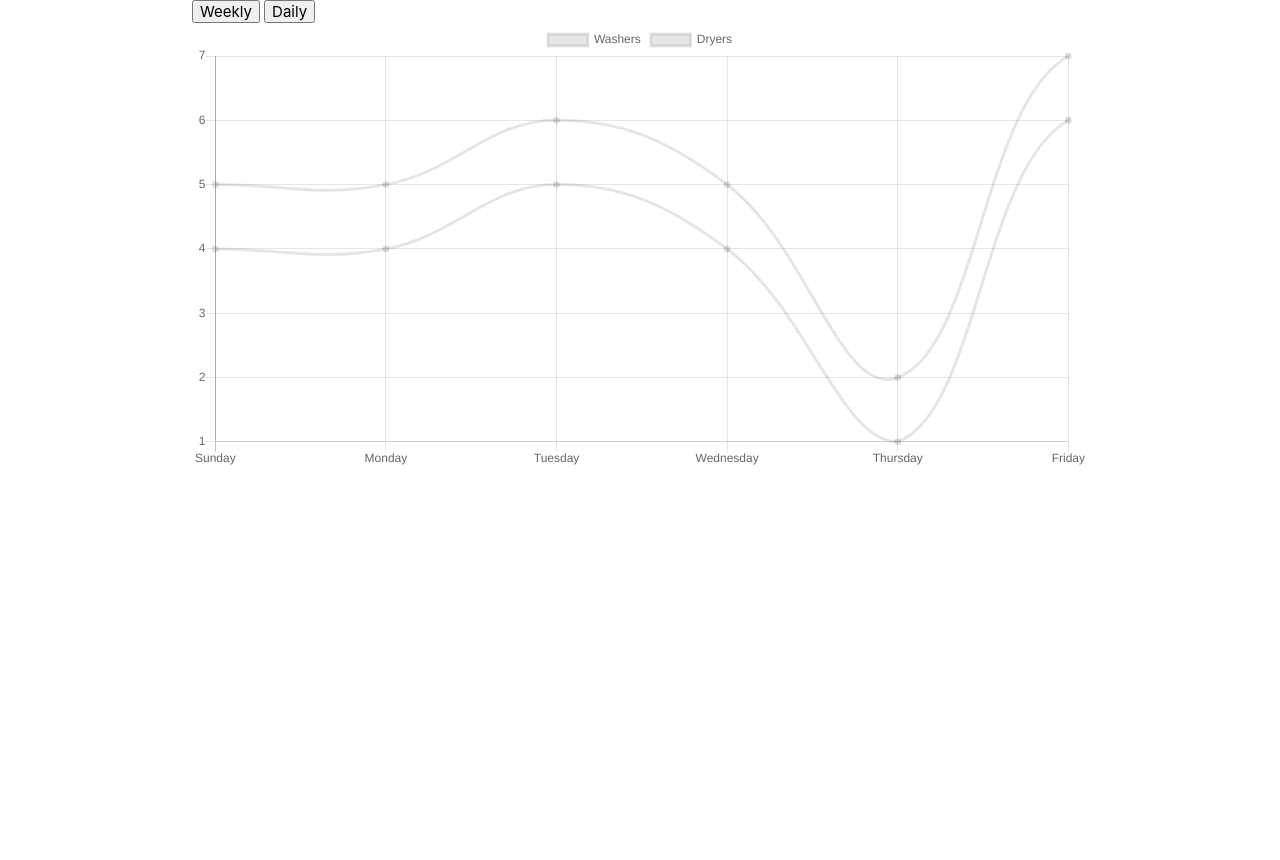
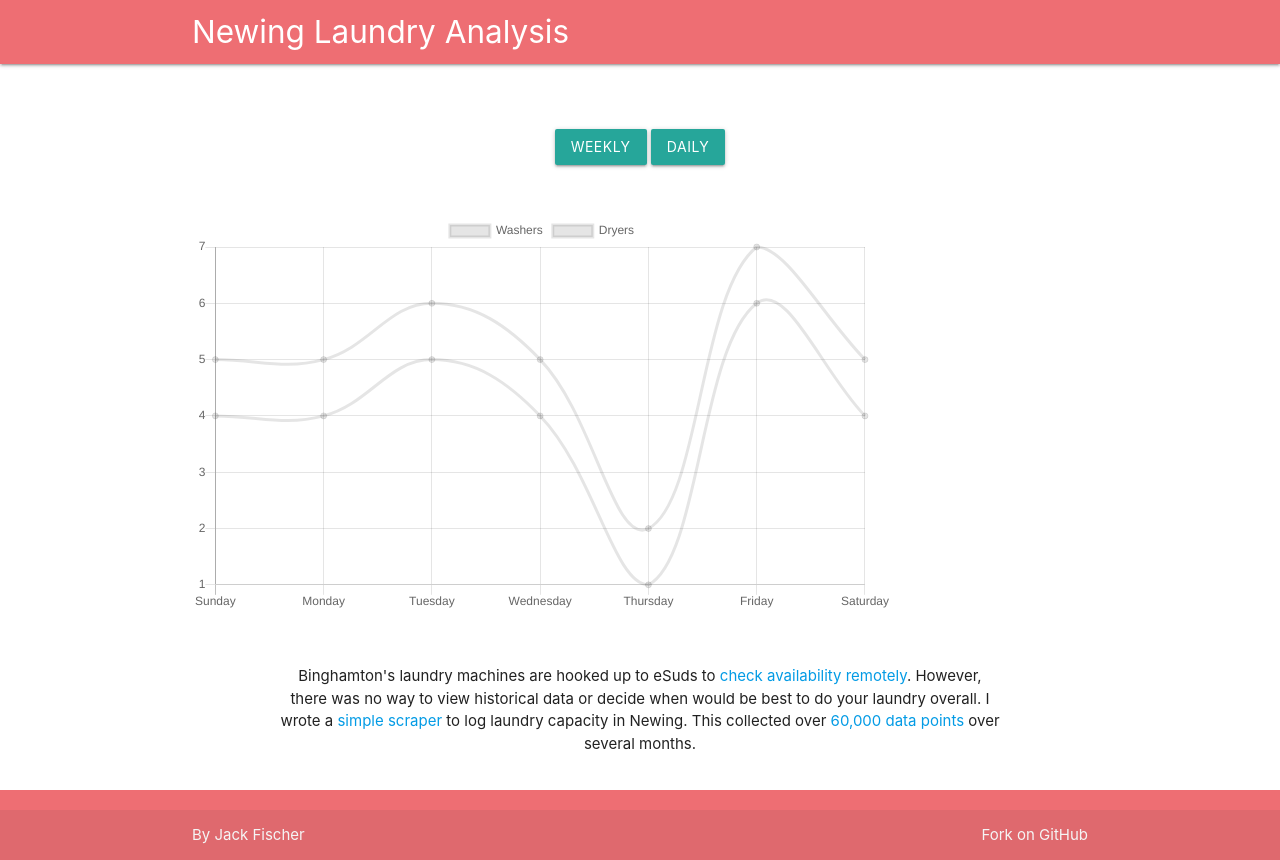
Before and after one commit to jackfischer/Laundry, a plain HTML site: page web/index.html in a window 1280 px wide. Before the commit the page ends 800 px from the top, so only its background shows below. Drawn offline with nearby package versions, Linux system fonts and the light colour scheme.

Commit message:
visuals more or less down

```diff
--- a/web/index.html
+++ b/web/index.html
@@ -17,12 +17,46 @@
 
 
 
-    <body height="100%" width="100%">
+    <body>
+
+        <main>
+        <nav class="light-red lighten-1" role="navigation">
+            <div class="nav-wrapper container">
+                <span class="brand-logo">Newing Laundry Analysis</span>
+            </div>
+        </nav>
+
         <div class="container">
-            <button id="weekly">Weekly</button>
-            <button id="daily">Daily</button>
-            <canvas id="myChart" class="col s9" ></canvas>
-            <script src="laundry.js"></script>
+            <div class="row section"></div>
+
+            <div id="buttons" class="row section center-align">
+                <button class="btn" id="weekly">Weekly</button>
+                <button class="btn" id="daily">Daily</button>
+            </div>
+
+            <div id="chart" class="row section center-align">
+                <canvas id="myChart" width=700 height=400 class="" ></canvas>
+                <script src="laundry.js"></script>
+            </div>
+
+            <div id="description" class="row center-align">
+                <div class="col s10 offset-s1">
+                    <p class="center-align">Binghamton's laundry machines are hooked up to eSuds to <a href="http://binghamton-asi.esuds.net/RoomStatus/showRoomStatus.do">check availability remotely</a>. However, there was no way to view historical data or decide when would be best to do your laundry overall. I wrote a <a href="https://github.com/jackfischer/Laundry/blob/master/laundry.rb">simple scraper</a> to log laundry capacity in Newing. This collected over <a href="https://github.com/jackfischer/Laundry/blob/master/log.csv">60,000 data points</a> over several months.</p>
+                </div>
+            </div>
         </div>
+        </main>
+
+
+        <footer class="page-footer">
+            <div class="container"></div>
+            <div class="footer-copyright">
+                <div class="container">
+                    <a class="grey-text text-lighten-4" href="http://jackfischer.me">By Jack Fischer</a>
+                    <a class="grey-text text-lighten-4 right" href="https://github.com/jackfischer/Laundry">Fork on GitHub</a>
+                </div>
+            </div>
+        </footer>
+
     </body>
 </html>
--- a/web/laundry.js
+++ b/web/laundry.js
@@ -5,7 +5,7 @@ var ctx = document.getElementById("myChart");
 var linechart = new Chart(ctx, {
   type: 'line',
   data: {
-    labels:["Sunday", "Monday", "Tuesday", "Wednesday", "Thursday", "Friday"],
+    labels:["Sunday", "Monday", "Tuesday", "Wednesday", "Thursday", "Friday", "Saturday"],
     datasets: [{
       label: "Washers",
       data: [5,5,6,5,2,7,5],
@@ -19,7 +19,7 @@ var linechart = new Chart(ctx, {
   },
 
   options: {
-    responsive: true
+    responsive: false
   }
 });
 
@@ -27,14 +27,16 @@ var linechart = new Chart(ctx, {
 
 
 document.getElementById("weekly").onclick=function() {
-  linechart.data.labels = ["Sunday", "Monday", "Tuesday", "Wednesday", "Thursday", "Friday"];
+  linechart.data.labels = ["Sunday", "Monday", "Tuesday", "Wednesday", "Thursday", "Friday", "Saturday"];
   linechart.data.datasets = [{
     label: "Washers",
-    data: [5,5,6,5,2,7,5]
+    data: [5,5,6,5,2,7,5],
+    fill:false
   },
   {
     label: "Dryers",
-    data: [4,4,5,4,1,6,4]
+    data: [4,4,5,4,1,6,4],
+    fill:false
   }];
 
   linechart.update();
@@ -45,11 +47,13 @@ document.getElementById("daily").onclick=function() {
   linechart.data.labels = [1,2,3,4,5,6,7,8,9,10,11,12,1,2,3,4,5,6,7,8,9,10,11,12];
   linechart.data.datasets = [{
     label: "Washers",
-    data:[2,6,7,3,2,5,5,6,5,2,7,5,5,5,6,5,2,7,5,6,8,2,2,9]
+    data:[2,6,7,3,2,5,5,6,5,2,7,5,5,5,6,5,2,7,5,6,8,2,2,9],
+    fill:false
   },
   {
     label: "Dryers",
-    data: [2,6,2,3,2,2,5,6,5,4,7,5,4,5,6,5,2,7,5,6,8,2,2,9]
+    data: [2,6,2,3,2,2,5,6,5,4,7,5,4,5,6,5,2,7,5,6,8,2,2,9],
+    fill:false
   }];
 
   linechart.update();
--- a/web/style.css
+++ b/web/style.css
@@ -1,3 +1,14 @@
+body {
+    display:flex;
+    min-height: 100vh;
+    flex-direction: column;
+}
+
+main {
+    flex: 1 0 auto;
+}
+
+
 /*
 #container {
     width:50%,
```
